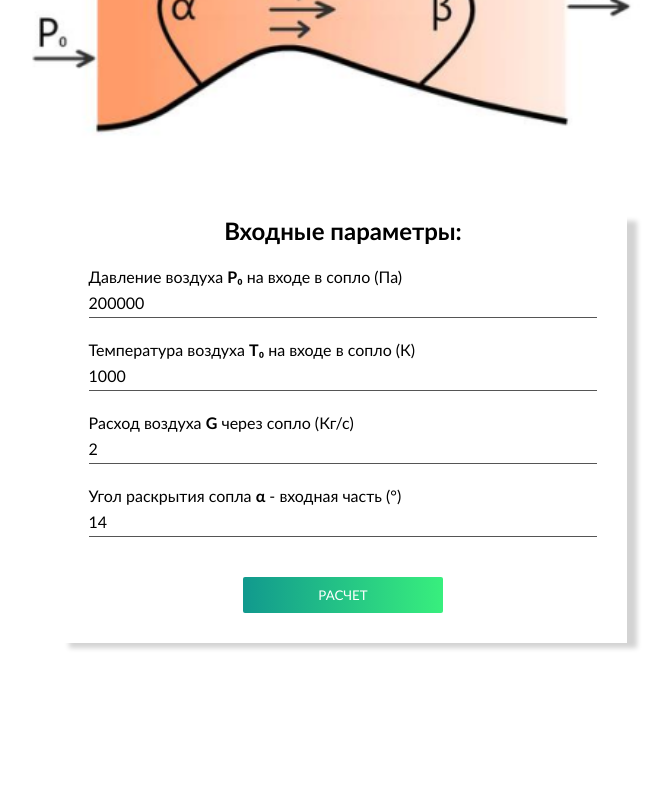
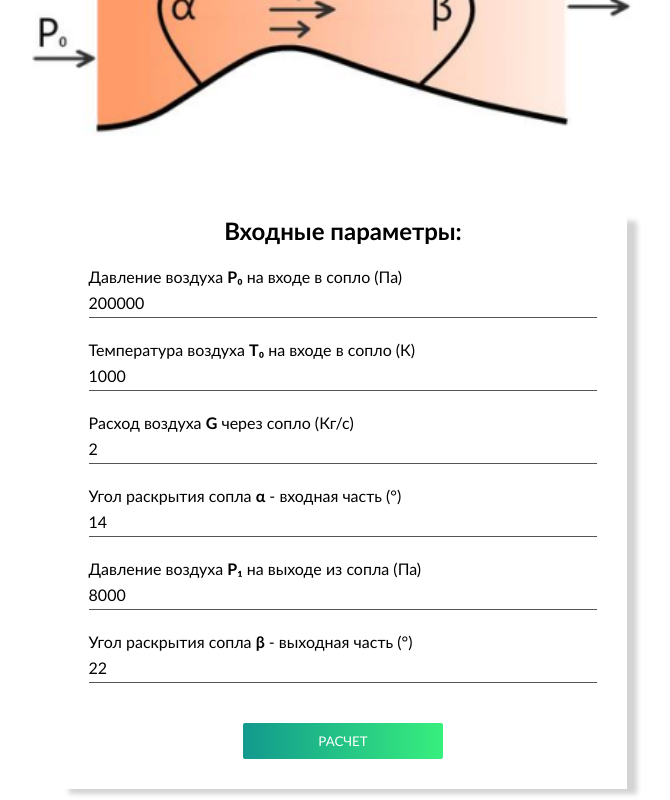
Before and after one commit to Mihagan12pro/nozzle_1, a Vue app in the folder client/: page / in a window 1280 px wide. Shown: the part 835-1635 px from the top of the page, without its empty margins (292-962 px from the left). Before the commit the page ends 1489 px from the top, so only its background shows below. Built offline with nearby package versions, Linux system fonts and the light colour scheme.

Commit message:
fix FormComponent.vue

```diff
--- a/client/src/components/FormComponent.vue
+++ b/client/src/components/FormComponent.vue
@@ -46,6 +46,30 @@
                     required/>
                 <label>Угол раскрытия сопла <b>α</b> - входная часть (°)</label>
             </div>
+            <div class="input-container">
+            <input
+                type="number"
+                class="inputbox"
+                name="p_output"
+                v-model="P_output"
+                min="1"
+                @keypress="NumbersOnly"
+                required/>
+            <label>Давление воздуха <b>P₁</b> на выходе из сопла (Па)</label>
+        </div>
+
+        <div class="input-container">
+            <input
+                type="number"
+                class="inputbox"
+                name="betta"
+                v-model="Betta"
+                min="1"
+                max="89"
+                @keypress="NumbersOnly"
+                required/>
+            <label>Угол раскрытия сопла <b>β</b> - выходная часть (°)</label>
+        </div>
             <button type="submit" class="btn">Расчет</button>
         </form>
     </div>
```
